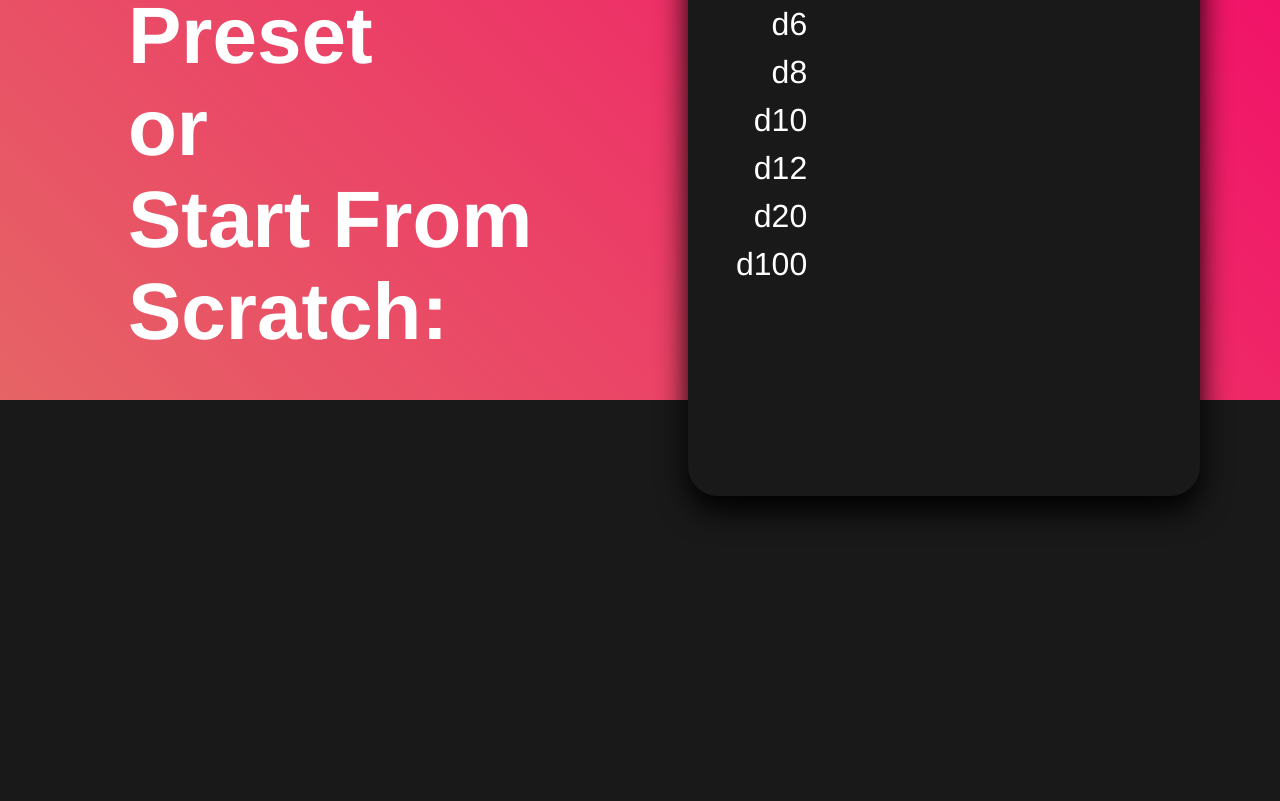
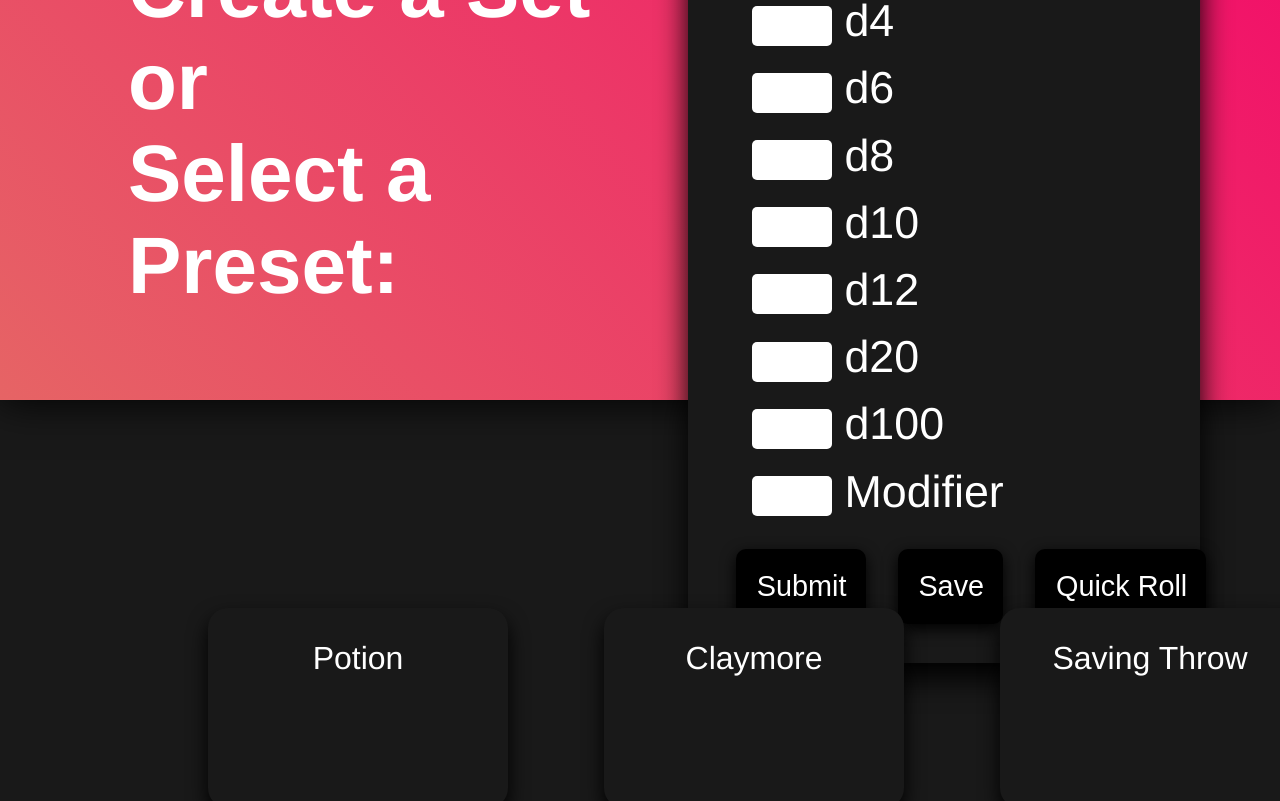
Before and after one commit to dondewaay/DiceProject, a React (Vite) app in the folder Dice-Project/: page /roll in a window 1280 px wide. Shown: the part 240-1041 px from the top of the page. Built offline with nearby package versions, Linux system fonts and the light colour scheme.

Commit message:
Big progress

```diff
--- a/Dice-Project/index.html
+++ b/Dice-Project/index.html
@@ -8,7 +8,7 @@
       href="./src/assets/img/d20_6545874.png"
     />
     <meta name="viewport" content="width=device-width, initial-scale=1.0" />
-    <title>Polymer β</title>
+    <title>PolyRoll β</title>
   </head>
 
   <body>
--- a/Dice-Project/package.json
+++ b/Dice-Project/package.json
@@ -12,6 +12,7 @@
   "dependencies": {
     "@react-three/fiber": "^8.15.16",
     "@types/three": "^0.161.2",
+    "framer-motion": "^11.0.3",
     "react": "^18.2.0",
     "react-dom": "^18.2.0",
     "react-router-dom": "^6.22.0",
--- a/Dice-Project/src/components/Card.jsx
+++ b/Dice-Project/src/components/Card.jsx
@@ -1,3 +1,7 @@
-export default function Card() {
-  return <div className="card"></div>;
+export default function Card({ name }) {
+  return (
+    <div className="card">
+      <p>{name}</p>
+    </div>
+  );
 }
--- a/Dice-Project/src/components/CreateNew.jsx
+++ b/Dice-Project/src/components/CreateNew.jsx
@@ -1,19 +1,45 @@
 import React, { useState } from "react";
-import { Link } from "react-router-dom";
+import Button from "./Button";
 
 export default function CreateNew() {
   return (
     <div className="createNewCard">
-      <ul>
-        <li>d2<input type="text" /></li>
-        <li>d4<input type="text" /></li>
-        <li>d6<input type="text" /></li>
-        <li>d8<input type="text" /></li>
-        <li>d10<input type="text" /></li>
-        <li>d12<input type="text" /></li>
-        <li>d20<input type="text" /></li>
-        <li>d100<input type="text" /></li>
-      </ul>
+      <div>
+        <ul>
+          <li>
+            <input type="number" /> d2
+          </li>
+          <li>
+            <input type="number" /> d4
+          </li>
+          <li>
+            <input type="number" /> d6
+          </li>
+          <li>
+            <input type="number" /> d8
+          </li>
+          <li>
+            <input type="number" /> d10
+          </li>
+          <li>
+            <input type="number" /> d12
+          </li>
+          <li>
+            <input type="number" /> d20
+          </li>
+          <li>
+            <input type="number" /> d100
+          </li>
+          <li>
+            <input type="number" /> Modifier
+          </li>
+        </ul>
+        <div className="buttons">
+          <Button className="btn" message="Submit" />
+          <Button className="btn" message="Save" />
+          <Button className="btn" message="Quick Roll" />
+        </div>
+      </div>
     </div>
   );
 }
--- a/Dice-Project/src/components/Grid.jsx
+++ b/Dice-Project/src/components/Grid.jsx
@@ -1,3 +1,13 @@
+import Card from "./Card";
+
 export default function Grid() {
-  return <div className="grid"></div>;
+  return (
+    <div className="grid">
+      <Card name="Potion" />
+      <Card name="Claymore" />
+      <Card name="Saving Throw" />
+      <Card name="Initiave" />
+      <Card name="Custom" />
+    </div>
+  );
 }
--- a/Dice-Project/src/components/Header.jsx
+++ b/Dice-Project/src/components/Header.jsx
@@ -9,7 +9,7 @@ export default function Header() {
   return (
     <nav>
       <Link className="link" to="/" style={linkStyle}>
-        <h1 className="menu">🎲 Polymer Beta</h1>
+        <h1 className="menu">🎲 PolyRoll Beta</h1>
       </Link>
     </nav>
   );
--- a/Dice-Project/src/components/RollHero.jsx
+++ b/Dice-Project/src/components/RollHero.jsx
@@ -1,10 +1,14 @@
-import RollHeroText from "./RollHeroText"
-import CreateNew from "./CreateNew"
-import "../styles/Roll.css"
+import RollHeroText from "./RollHeroText";
+import CreateNew from "./CreateNew";
+import "../styles/Roll.css";
 
 export default function RollMain() {
-  return <div className="hero">
-      <RollHeroText />
-      <CreateNew />
-  </div>
+  return (
+    <>
+      <div className="hero">
+        <RollHeroText />
+        <CreateNew />
+      </div>
+    </>
+  );
 }
--- a/Dice-Project/src/components/RollHeroText.jsx
+++ b/Dice-Project/src/components/RollHeroText.jsx
@@ -2,11 +2,11 @@ export default function RollHeroText() {
   return (
     <div className="middletext">
       <h1>
-        Select a Preset
+        Create a Set
         <br />
         or
         <br />
-        Start From Scratch:
+        Select a Preset:
       </h1>
     </div>
   );
--- a/Dice-Project/src/pages/Roll.jsx
+++ b/Dice-Project/src/pages/Roll.jsx
@@ -4,11 +4,12 @@ import "../styles/Roll.css";
 
 export default function Roll() {
   return (
-    <>
-      <div className="mainDiv">
-        <RollHero />
-        <Grid />
-      </div>
-    </>
+    <div className="mainDiv">
+      <RollHero>
+        <div className="restDiv" />
+      </RollHero>
+
+      <Grid />
+    </div>
   );
 }
--- a/Dice-Project/src/styles/Roll.css
+++ b/Dice-Project/src/styles/Roll.css
@@ -7,7 +7,11 @@
 .mainDiv {
   background-color: #191919;
   width: 100vw;
-  min-height: 250vh;
+}
+
+.restdiv {
+  height: 20vh;
+  width: 100vw;
 }
 
 .card {
@@ -23,6 +27,7 @@
   color: white;
   font-family: Helvetica;
   background-image: linear-gradient(45deg, #e66465, #f30769);
+  box-shadow: black 0px 0px 40px;
 }
 
 .middletext {
@@ -37,37 +42,101 @@
        user-select: none;
   padding-top: 6rem;
   padding-left: 8rem;
-  text-shadow: black 0px 0px 10px 15px;
+  text-shadow: 0px 0px 10px 10px black;
 }
 
 .createNewCard {
-  text-align: right;
+  text-align: left;
   color: white;
   font-family: Helvetica;
-  font-size: 2rem;
+  font-size: 2.8rem;
   line-height: 1.5;
-  height: 100%;
+  height: 775px;
   margin: 3rem;
-  margin-top: 6rem;
+  margin-top: 8rem;
   box-shadow: black 0px 15px 30px;
   border-radius: 30px;
   width: 40vw;
   background-color: #191919;
   padding: 3rem;
+  padding-top: 2rem;
   display: flex;
 }
 .createNewCard input {
   margin-left: 1rem;
   font-size: 2rem;
   border: white 2px;
-  color: white;
-  height: 2.2rem;
-  width: 3rem;
+  color: black;
+  height: 2.5rem;
+  width: 5rem;
   border-radius: 5px;
-  background-color: #191919;
+  background-color: white;
 }
 .createNewCard ul {
   list-style-type: none;
   margin: 0;
   padding: 0;
+}
+.createNewCard .left {
+  width: 10rem;
+  height: auto;
+}
+.createNewCard .buttons {
+  bottom: 0;
+  margin-top: auto;
+  margin-bottom: 1rem;
+  display: flex;
+  flex-direction: row;
+  gap: 2rem;
+  margin-left: auto;
+}
+
+.grid {
+  height: auto;
+  margin-top: 25vh;
+  margin: 10rem 10rem 0rem 10rem;
+  display: grid;
+  grid-template-columns: auto auto auto;
+  padding-bottom: 5rem;
+}
+.grid .card {
+  padding: 2rem;
+  margin: 3rem;
+  text-align: center;
+  font-family: Helvetica;
+  display: flex;
+  text-align: center;
+  font-size: 2rem;
+  color: white;
+  height: 200px;
+  width: 300px;
+  border: white 4px;
+  border-radius: 20px;
+  background-color: #191919;
+  box-shadow: black 0px 10px 20px;
+  transition: 0.2s ease-in-out;
+}
+.grid .card p {
+  width: 100%;
+  text-align: center;
+}
+.grid .card:hover {
+  transform: translateY(-10px);
+  box-shadow: black 0px 20px 25px;
+}
+
+.btn {
+  font-size: 1.8rem;
+  margin-top: 1.5rem;
+  padding: 0rem 1.2rem 0rem 1.3rem;
+  color: white;
+  height: 75px;
+  width: auto;
+  border-radius: 10px;
+  background: black;
+  transition: 0.2s ease-in-out;
+  box-shadow: black 0px 5px 15px;
+  cursor: pointer;
+  border: 2px white !important;
+  white-space: nowrap;
 }/*# sourceMappingURL=Roll.css.map */
--- a/Dice-Project/src/styles/Roll.scss
+++ b/Dice-Project/src/styles/Roll.scss
@@ -12,7 +12,11 @@ $BGI: linear-gradient(45deg, #e66465, #f30769);
 .mainDiv {
   background-color: $BG;
   width: 100vw;
-  min-height: 250vh;
+}
+
+.restdiv {
+  height: 20vh;
+  width: 100vw;
 }
 
 .card {
@@ -28,6 +32,7 @@ $BGI: linear-gradient(45deg, #e66465, #f30769);
   color: white;
   font-family: Helvetica;
   background-image: $BGI;
+  box-shadow: black 0px 0px 40px;
 }
 
 .middletext {
@@ -42,37 +47,101 @@ $BGI: linear-gradient(45deg, #e66465, #f30769);
   user-select: none;
   padding-top: 6rem;
   padding-left: 8rem;
-  text-shadow: black 0px 0px 10px 15px;
+  text-shadow: 0px 0px 10px 10px black;
 }
 
 .createNewCard {
-  text-align: right;
+  text-align: left;
   color: white;
   font-family: Helvetica;
-  font-size: 2rem;
+  font-size: 2.8rem;
   line-height: 1.5;
-  height: 100%;
+  height: 775px;
   margin: 3rem;
-  margin-top: 6rem;
+  margin-top: 8rem;
   box-shadow: black 0px 15px 30px;
   border-radius: 30px;
   width: 40vw;
   background-color: $BG;
   padding: 3rem;
+  padding-top: 2rem;
   display: flex;
   input {
     margin-left: 1rem;
     font-size: 2rem;
     border: white 2px;
-    color: white;
-    height: 2.2rem;
-    width: 3rem;
+    color: black;
+    height: 2.5rem;
+    width: 5rem;
     border-radius: 5px;
-    background-color: $BG;
+    background-color: white;
   }
   ul {
     list-style-type: none;
     margin: 0;
     padding: 0;
   }
+  .left {
+    width: 10rem;
+    height: auto;
+  }
+  .buttons {
+    bottom: 0;
+    margin-top: auto;
+    margin-bottom: 1rem;
+    display: flex;
+    flex-direction: row;
+    gap: 2rem;
+    margin-left: auto;
+  }
 }
+
+.grid {
+  height: auto;
+  margin-top: 25vh;
+  margin: 10rem 10rem 0rem 10rem;
+  display: grid;
+  grid-template-columns: auto auto auto;
+  padding-bottom: 5rem;
+  .card {
+    padding: 2rem;
+    margin: 3rem;
+    text-align: center;
+    font-family: Helvetica;
+    display: flex;
+    text-align: center;
+    font-size: 2rem;
+    color: white;
+    height: 200px;
+    width: 300px;
+    border: white 4px;
+    border-radius: 20px;
+    background-color: $BG;
+    box-shadow: black 0px 10px 20px;
+    transition: 0.2s ease-in-out;
+    p {
+      width: 100%;
+      text-align: center;
+    }
+    &:hover {
+      transform: translateY(-10px);
+      box-shadow: black 0px 20px 25px;
+    }
+  }
+}
+
+.btn {
+  font-size: 1.8rem;
+  margin-top: 1.5rem;
+  padding: 0rem 1.2rem 0rem 1.3rem;
+  color: white;
+  height: 75px;
+  width: auto;
+  border-radius: 10px;
+  background: black;
+  transition: 0.2s ease-in-out;
+  box-shadow: black 0px 5px 15px;
+  cursor: pointer;
+  border: 2px white !important;
+  white-space: nowrap;
+}
```
Also changed, not shown: 2 other files (tests, documents, lock files or other folders).
